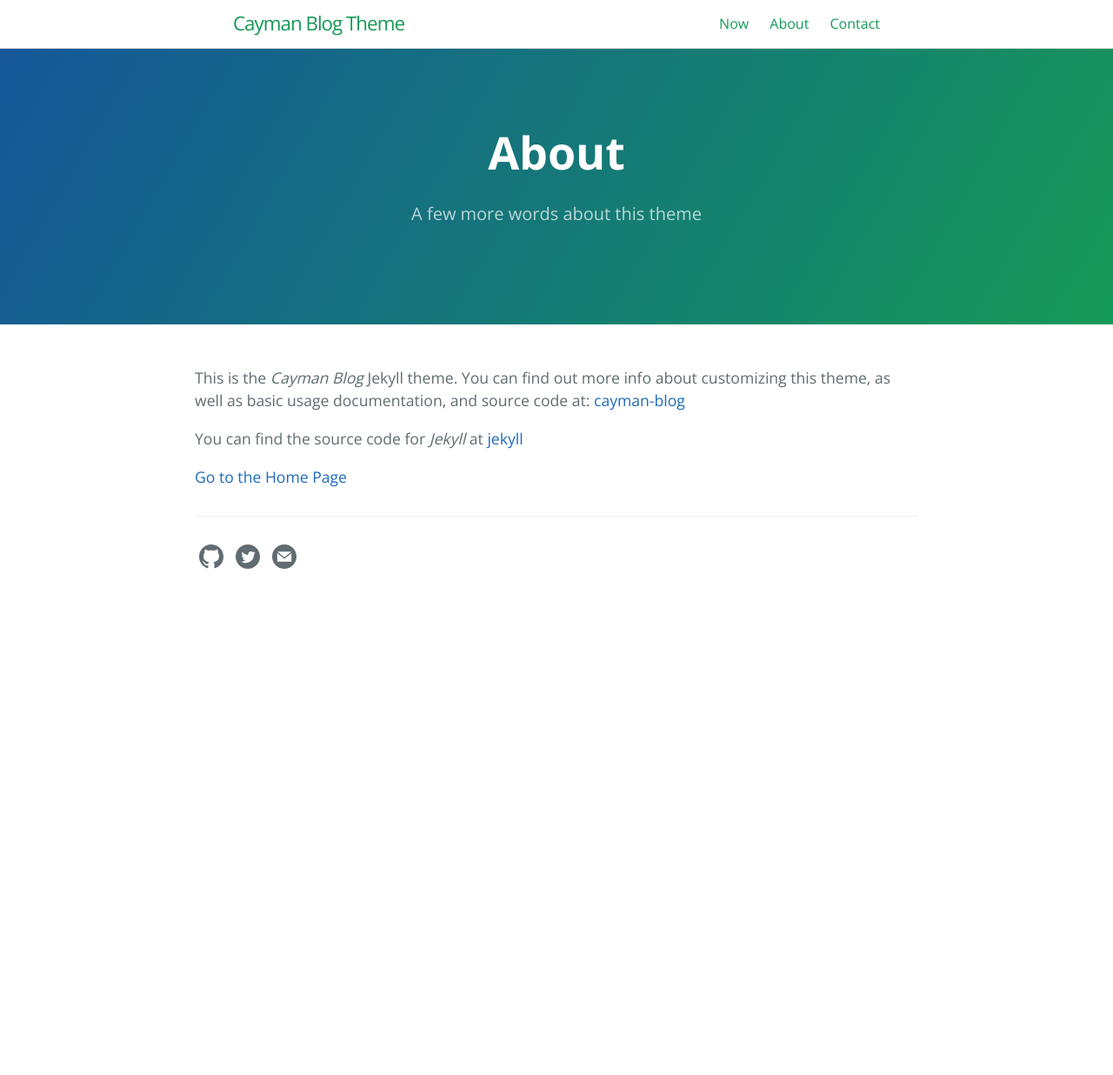
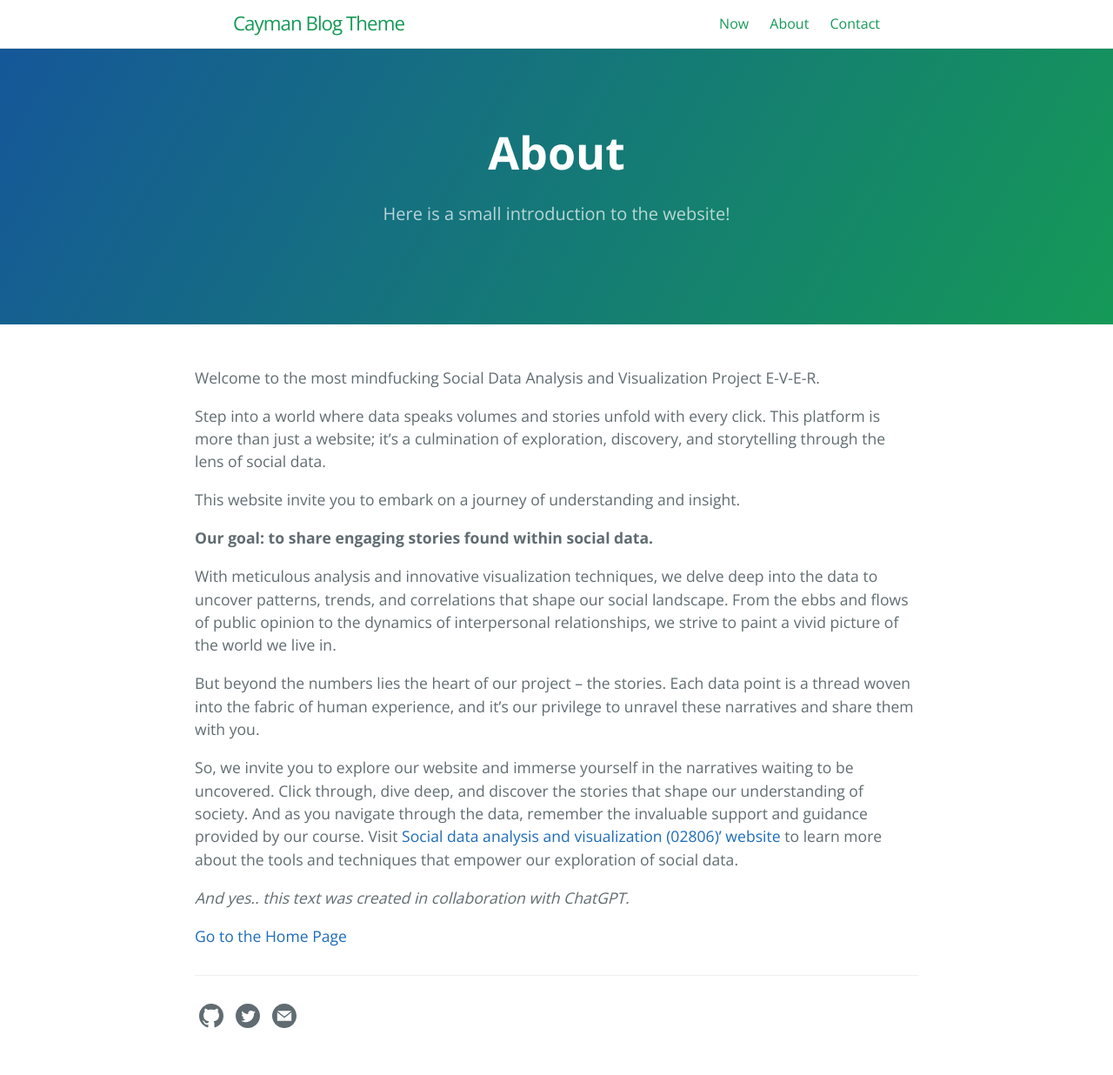
Before and after one commit to ThereseStein/ThereseStein.github.io, a Jekyll site: the page built from about.md, in a window 1280 px wide. Shown: the whole page at 87% size. Built offline with Jekyll 4.4.1, drawn with Linux system fonts in a browser that asks for light colours; before the commit the page ends 900 px from its top, so only the background shows below that.

Commit message:
Update About

```diff
--- a/about.md
+++ b/about.md
@@ -1,15 +1,26 @@
 ---
 layout: page
 title: About
-tagline: A few more words about this theme
+tagline: Here is a small introduction to the website!
 permalink: /about.html
 ref: about
 order: 0
 ---
 
-This is the _Cayman Blog_ Jekyll theme. You can find out more info about customizing this theme, as well as basic usage documentation, and source code at: [cayman-blog](https://github.com/lorepirri/cayman-blog)
+Welcome to the most mindfucking Social Data Analysis and Visualization Project E-V-E-R.
 
-You can find the source code for _Jekyll_ at [jekyll](https://github.com/jekyll/jekyll)
+Step into a world where data speaks volumes and stories unfold with every click. This platform is more than just a website; it's a culmination of exploration, discovery, and storytelling through the lens of social data.
 
+This website invite you to embark on a journey of understanding and insight.
+
+<b>Our goal: to share engaging stories found within social data.</b>
+
+With meticulous analysis and innovative visualization techniques, we delve deep into the data to uncover patterns, trends, and correlations that shape our social landscape. From the ebbs and flows of public opinion to the dynamics of interpersonal relationships, we strive to paint a vivid picture of the world we live in.
+
+But beyond the numbers lies the heart of our project – the stories. Each data point is a thread woven into the fabric of human experience, and it's our privilege to unravel these narratives and share them with you.
+
+So, we invite you to explore our website and immerse yourself in the narratives waiting to be uncovered. Click through, dive deep, and discover the stories that shape our understanding of society. And as you navigate through the data, remember the invaluable support and guidance provided by our course. Visit [ Social data analysis and visualization (02806)' website](https://github.com/suneman/socialdata2024/wiki) to learn more about the tools and techniques that empower our exploration of social data.
+
+<i> And yes..  this text was created in collaboration with ChatGPT.</i>
 
 [Go to the Home Page]({{ '/' | absolute_url }})
```
